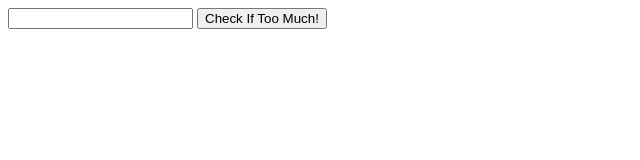
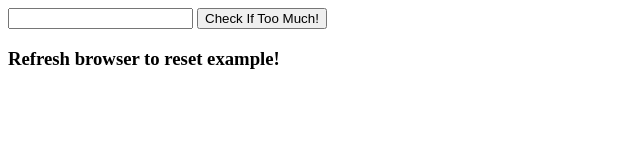
Before and after one commit to istudiomobile/angularjs-coursera, a plain HTML site: page module1-solution/index.html in a window 1280 px wide. Shown: the whole page, without its empty margins (0-640 px from the left). Drawn offline with Linux system fonts and the light colour scheme.

Commit message:
Added refresh banner

```diff
--- a/module1-solution/index.html
+++ b/module1-solution/index.html
@@ -18,7 +18,7 @@
         <input type="text" ng-model="items.lunch" />
         <button ng-click="checkIfTooMuch()">Check If Too Much!</button></br>
         <p ng-class="classToApply">{{message}}</p>
-
+        <h3>Refresh browser to reset example!</h3>
     </div>
 </body>
 </html>
```
